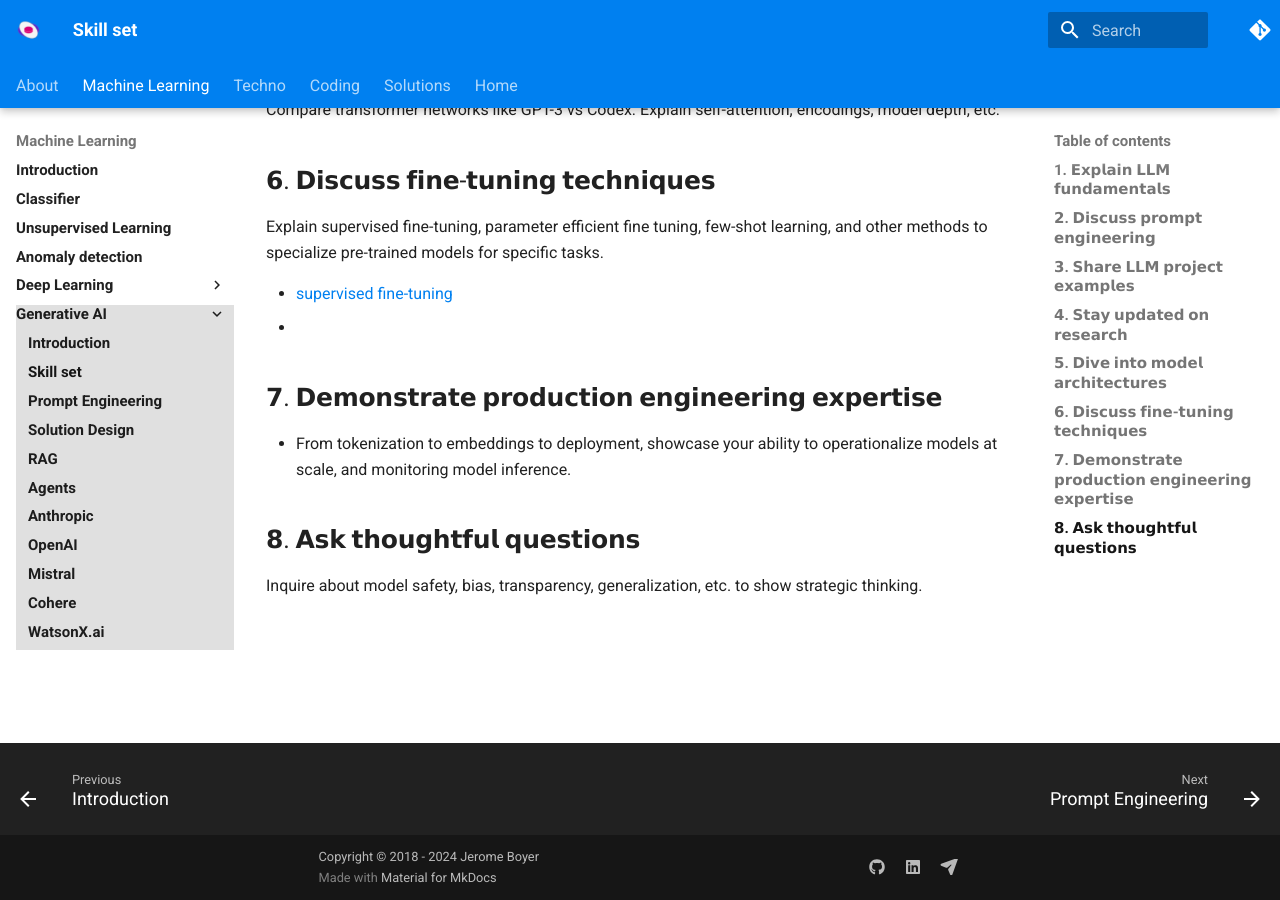
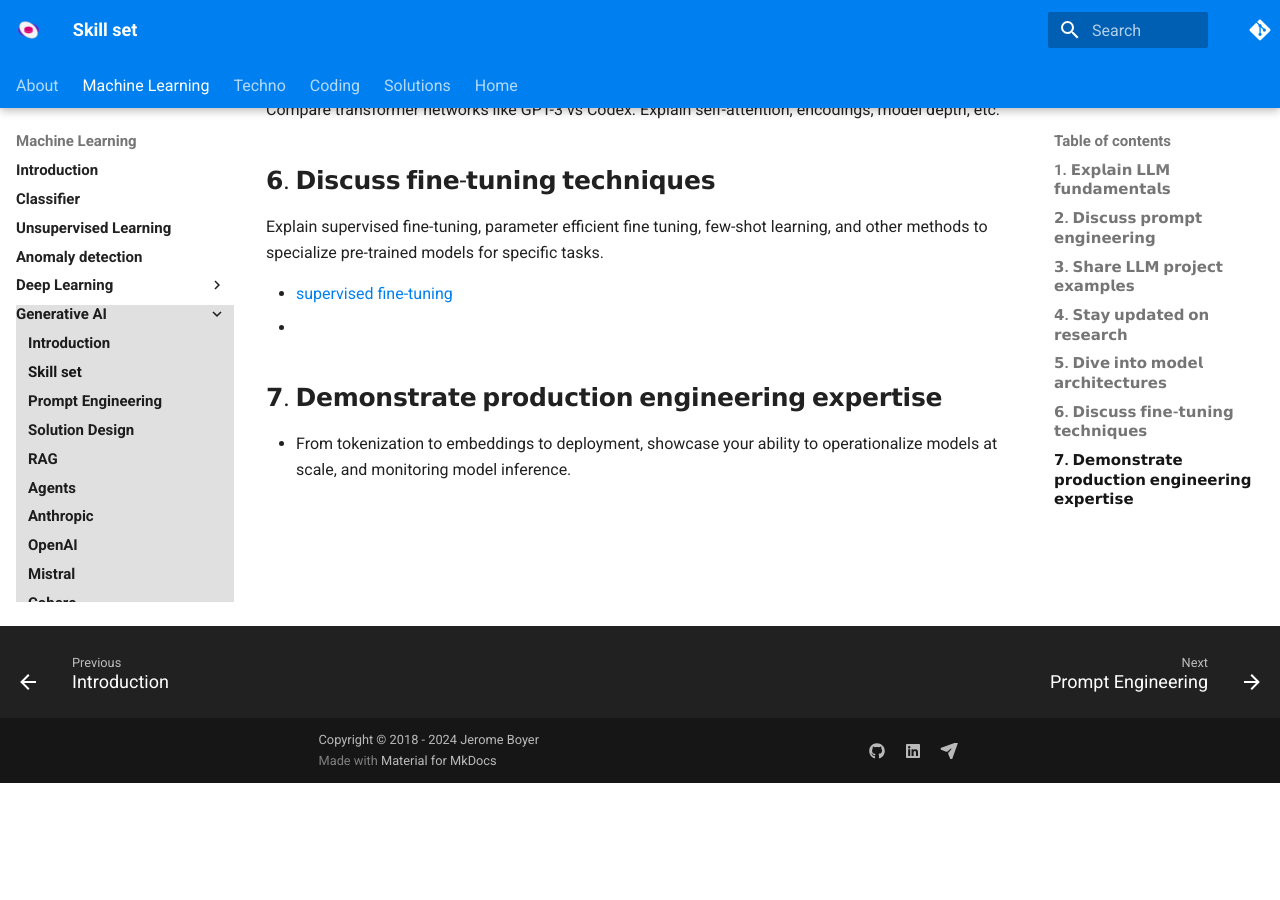
Before and after one commit to jbcodeforce/ML-studies, an MkDocs documentation site: the page built from docs/genAI/review.md, in a window 1280 px wide and 900 px high, scrolled down 1392 px. Built offline with MkDocs 1.6.1 and Material for MkDocs 9.7.7, drawn with Linux system fonts in a browser that asks for light colours; comment, search, counter and statistics services are not loaded; after the commit the page ends 2175 px from its top, so only the background shows below that.

Commit message:
update to rag

```diff
--- a/docs/genAI/review.md
+++ b/docs/genAI/review.md
@@ -54,7 +54,3 @@
 ## 𝟳. 𝗗𝗲𝗺𝗼𝗻𝘀𝘁𝗿𝗮𝘁𝗲 𝗽𝗿𝗼𝗱𝘂𝗰𝘁𝗶𝗼𝗻 𝗲𝗻𝗴𝗶𝗻𝗲𝗲𝗿𝗶𝗻𝗴 𝗲𝘅𝗽𝗲𝗿𝘁𝗶𝘀𝗲
 
 - From tokenization to embeddings to deployment, showcase your ability to operationalize models at scale, and monitoring model inference.
-
-## 𝟴. 𝗔𝘀𝗸 𝘁𝗵𝗼𝘂𝗴𝗵𝘁𝗳𝘂𝗹 𝗾𝘂𝗲𝘀𝘁𝗶𝗼𝗻𝘀
-
-Inquire about model safety, bias, transparency, generalization, etc. to show strategic thinking.
```
Also changed, not shown: docs/genAI/index.md (+1 -1 lines), docs/genAI/rag.md (+5 -1 lines), 1 other file.
